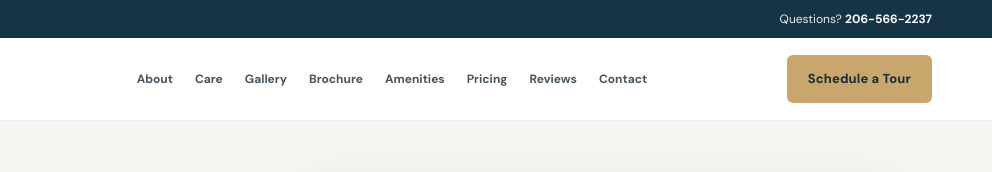
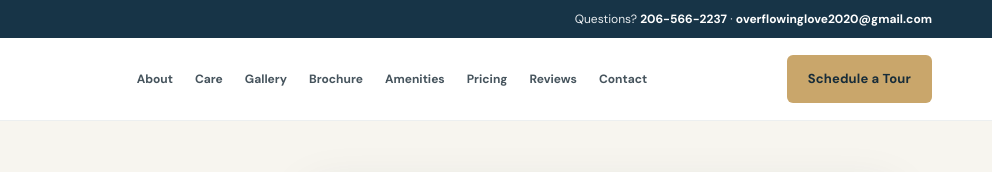
Before and after one commit to joshuabaraka1233-a11y/overflowing-love-afh, a plain HTML site: page index.html in a window 1280 px wide. Shown: the top 172 px of the page, 288-1280 px from the left. Drawn offline with nearby package versions, Linux system fonts and the light colour scheme.

Commit message:
Add facility email contact details

```diff
--- a/index.html
+++ b/index.html
@@ -31,7 +31,7 @@
   </style>
 </head>
 <body>
-  <div class="topbar"><div class="container"><div>22526 108TH AVE SE, KENT, WA 98031</div><div class="top-right">Questions? <a href="tel:+12065662237">206-566-2237</a></div></div></div>
+  <div class="topbar"><div class="container"><div>22526 108TH AVE SE, KENT, WA 98031</div><div class="top-right">Questions? <a href="tel:+12065662237">206-566-2237</a> · <a href="mailto:overflowinglove2020@gmail.com">overflowinglove2020@gmail.com</a></div></div></div>
   <header>
     <div class="container nav">
       <a class="brand" href="#home" aria-label="Overflowing Love home"><img class="brand-logo" src="images/overflowing-love-logo.jpg" alt="Overflowing Love emblem"><span><span class="brand-name">Overflowing Love</span><span class="brand-sub">Adult Family Home</span></span></a>
@@ -75,13 +75,13 @@
 
     <section class="review" id="reviews"><div class="container"><div class="section-head"><div class="eyebrow">Family feedback</div><h2>Review information</h2><p>The supplied directory information showed one historical review.</p></div><article class="review-card"><div class="review-top"><div><div class="rating">3.0 <small>/ 5 overall experience</small></div><div class="review-meta">One review · April 10, 2024 · Family / friend · Verified review</div></div><span class="price-label">Historical directory review</span></div><blockquote>“I would not recommend this AFH due to unfriendly staff attitude, poor meal selection, lack of knowledge of staff concerning prescribed meds and staff's language barrier.”</blockquote><div class="review-meta">The reviewer also listed ratings of: cleanliness 4/5, friendliness 2/5, value 2/5, care services 4/5, activities 1/5, staff 2/5 and meals & dining 2/5.</div><div class="review-response"><strong>Facility response (April 16, 2024):</strong> The facility stated that English is spoken, that medication is given according to doctors' orders, and that staff are trained and supported by a nurse who delegates tasks.</div><p class="review-meta" style="margin:15px 0 0">This is a summary of the single review supplied for this website. It is not an independently verified assessment of current service.</p></article></div></section>
 
-    <section class="tour" id="contact"><div class="container"><div class="tour-panel"><div><div class="eyebrow" style="color:#e0bd82">Let's start a conversation</div><h2>Come and see the home.</h2><p>Speak with the facility about care options, room availability, current pricing or arranging an on-site visit.</p><div class="contact-lines"><div><small>Visit us</small><strong>22526 108TH AVE SE<br>KENT, WA 98031, USA</strong></div><div><small>Call us</small><strong><a href="tel:+12065662237">206-566-2237</a></strong></div><div><small>Directions</small><strong><a href="https://www.google.com/maps/search/?api=1&query=22526+108th+Ave+SE+Kent+WA+98031" target="_blank" rel="noopener">Open location in Google Maps ↗</a></strong></div></div></div>
+    <section class="tour" id="contact"><div class="container"><div class="tour-panel"><div><div class="eyebrow" style="color:#e0bd82">Let's start a conversation</div><h2>Come and see the home.</h2><p>Speak with the facility about care options, room availability, current pricing or arranging an on-site visit.</p><div class="contact-lines"><div><small>Visit us</small><strong>22526 108TH AVE SE<br>KENT, WA 98031, USA</strong></div><div><small>Call us</small><strong><a href="tel:+12065662237">206-566-2237</a></strong></div><div><small>Email us</small><strong><a href="mailto:overflowinglove2020@gmail.com">overflowinglove2020@gmail.com</a></strong></div><div><small>Directions</small><strong><a href="https://www.google.com/maps/search/?api=1&query=22526+108th+Ave+SE+Kent+WA+98031" target="_blank" rel="noopener">Open location in Google Maps ↗</a></strong></div></div></div>
       <form class="tour-form" id="tourForm"><h3>Request a tour</h3><div class="form-grid"><div class="field"><label for="fullName">Full name *</label><input id="fullName" name="fullName" autocomplete="name" required maxlength="90" placeholder="Your name"></div><div class="field"><label for="phone">Phone number *</label><input id="phone" name="phone" type="tel" autocomplete="tel" required maxlength="30" placeholder="Your phone number"></div><div class="field"><label for="email">Email address</label><input id="email" name="email" type="email" autocomplete="email" maxlength="120" placeholder="you@example.com"></div><div class="field"><label for="date">Preferred date</label><input id="date" name="date" type="date"></div><div class="field"><label for="time">Preferred time</label><select id="time" name="time"><option value="Not specified">Choose a time</option><option>Morning</option><option>Afternoon</option><option>Early evening</option></select></div><div class="field full"><label for="message">What would you like to ask?</label><textarea id="message" name="message" maxlength="600" placeholder="Tell us what information you need..."></textarea></div></div><button class="btn btn-gold" type="submit">Prepare Tour Request</button><p class="form-help">This form prepares a text message to the facility's listed phone number. It does not confirm a booking or send information automatically.</p><div class="form-status" id="formStatus" role="status" aria-live="polite"></div></form>
       </div></div></section>
 
     <section class="faq"><div class="container faq-grid"><div class="eyebrow" style="justify-content:center">Helpful information</div><h2>Frequently asked questions</h2><details><summary>What types of care are listed?</summary><p>The supplied facility listing identifies Memory Care and Residential Care Home. Contact the home to discuss whether its services meet your family member's needs.</p></details><details><summary>How do I find out the price?</summary><p>Prices were not disclosed in the supplied information. Call 206-566-2237 to ask about current rates, room types and any additional fees.</p></details><details><summary>Can I arrange a tour?</summary><p>Yes. Call the facility or use the tour request form above to prepare a text message. A tour is not confirmed until the facility responds.</p></details><details><summary>Where is Overflowing Love located?</summary><p>22526 108TH AVE SE, KENT, WA 98031, USA. Use the Google Maps link in the contact section for directions.</p></details><details><summary>What amenities are available?</summary><p>The supplied listing includes healthcare support, meal options, room features, common areas and activities. Please confirm current availability directly with the facility.</p></details></div></section>
   </main>
-  <footer><div class="container"><div class="footer-grid"><div><div class="footer-brand">Overflowing Love</div><div style="font-size:10px;letter-spacing:2px;text-transform:uppercase;color:#d5b47c">Adult Family Home</div><p class="footer-copy">A welcoming residential home with compassionate support. A home away from home.</p></div><div><div class="footer-title">Explore</div><div class="footer-links"><a href="#about">About us</a><a href="#care">Care options</a><a href="#gallery">Photo gallery</a><a href="#amenities">Amenities</a><a href="#reviews">Review information</a></div></div><div><div class="footer-title">Contact</div><div class="footer-links"><a href="tel:+12065662237">206-566-2237</a><span>22526 108TH AVE SE</span><span>KENT, WA 98031, USA</span><a href="https://www.google.com/maps/search/?api=1&query=22526+108th+Ave+SE+Kent+WA+98031" target="_blank" rel="noopener">Get directions ↗</a></div></div></div><div class="copyright"><span>© <span id="year"></span> Overflowing Love Adult Family Home. All rights reserved.</span><span>Kind care. A comfortable place to call home.</span></div></div></footer>
+  <footer><div class="container"><div class="footer-grid"><div><div class="footer-brand">Overflowing Love</div><div style="font-size:10px;letter-spacing:2px;text-transform:uppercase;color:#d5b47c">Adult Family Home</div><p class="footer-copy">A welcoming residential home with compassionate support. A home away from home.</p></div><div><div class="footer-title">Explore</div><div class="footer-links"><a href="#about">About us</a><a href="#care">Care options</a><a href="#gallery">Photo gallery</a><a href="#amenities">Amenities</a><a href="#reviews">Review information</a></div></div><div><div class="footer-title">Contact</div><div class="footer-links"><a href="tel:+12065662237">206-566-2237</a><a href="mailto:overflowinglove2020@gmail.com">overflowinglove2020@gmail.com</a><span>22526 108TH AVE SE</span><span>KENT, WA 98031, USA</span><a href="https://www.google.com/maps/search/?api=1&query=22526+108th+Ave+SE+Kent+WA+98031" target="_blank" rel="noopener">Get directions ↗</a></div></div></div><div class="copyright"><span>© <span id="year"></span> Overflowing Love Adult Family Home. All rights reserved.</span><span>Kind care. A comfortable place to call home.</span></div></div></footer>
   <script>
     function toggleMenu(){const panel=document.getElementById('mobilePanel');const button=document.querySelector('.menu-btn');const isOpen=panel.classList.toggle('open');button.setAttribute('aria-expanded',String(isOpen));button.setAttribute('aria-label',isOpen?'Close navigation menu':'Open navigation menu')}
     function closeMenu(){const panel=document.getElementById('mobilePanel');const button=document.querySelector('.menu-btn');panel.classList.remove('open');button.setAttribute('aria-expanded','false');button.setAttribute('aria-label','Open navigation menu')}
```
